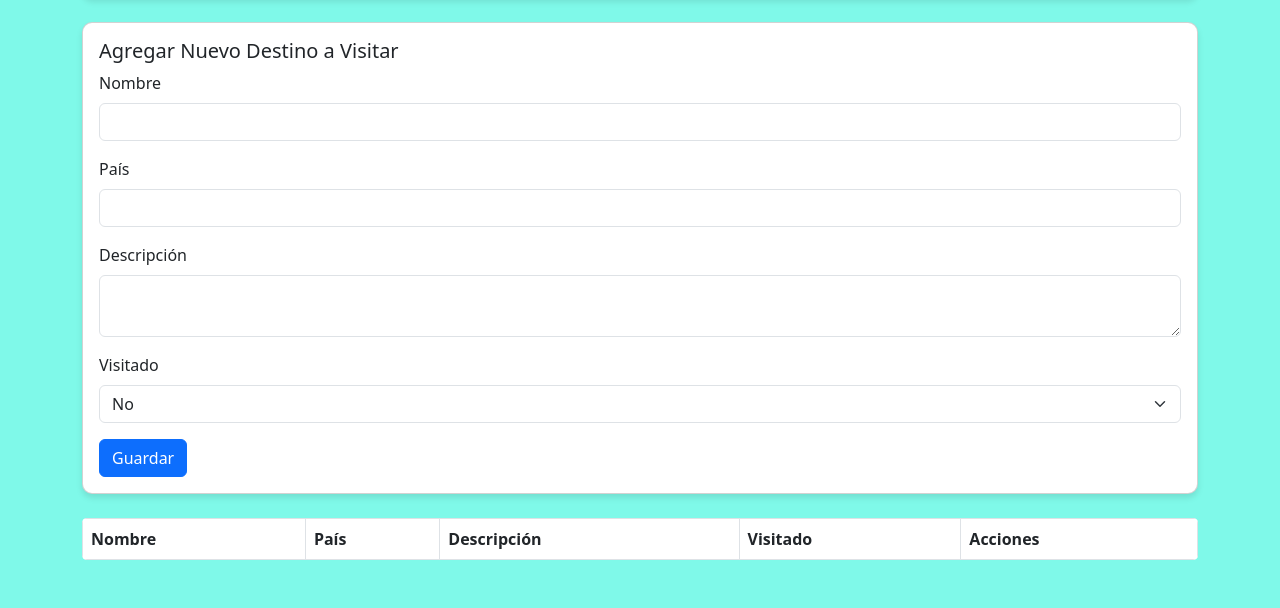
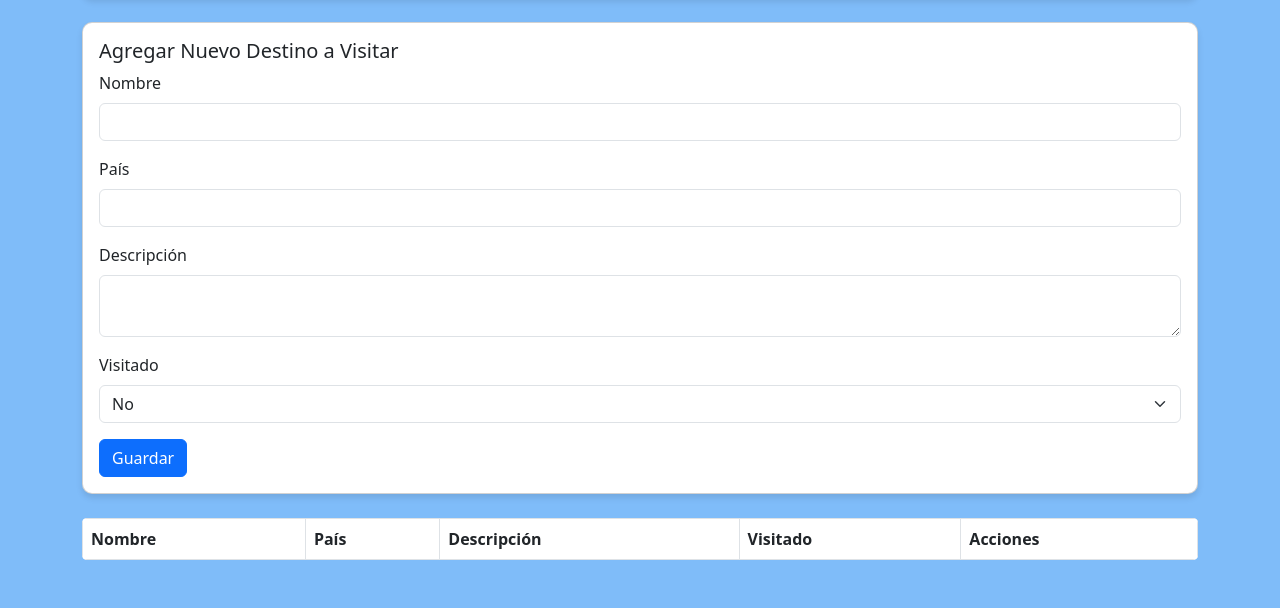
Before and after one commit to TanyaOrtega/Visionboard_viajero, a website: page frontend/index.html in a window 1280 px wide. Shown: the part 269-877 px from the top of the page. Drawn offline with nearby package versions, Linux system fonts and the light colour scheme; no server answers.

Commit message:
Fusionar cambios del repositorio remoto

```diff
--- a/frontend/styles.css
+++ b/frontend/styles.css
@@ -1,5 +1,5 @@
 body {
-    background-color: #7ff9e9;
+    background-color: #7fbcf9;
 }
 
 h2 {
```
